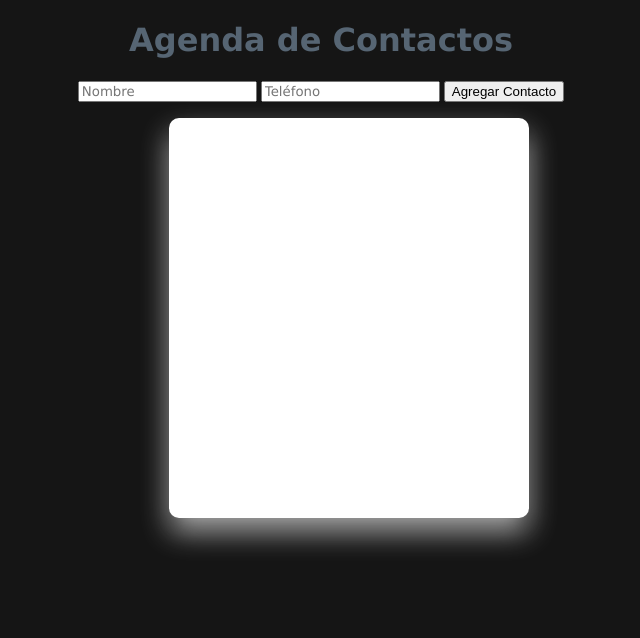
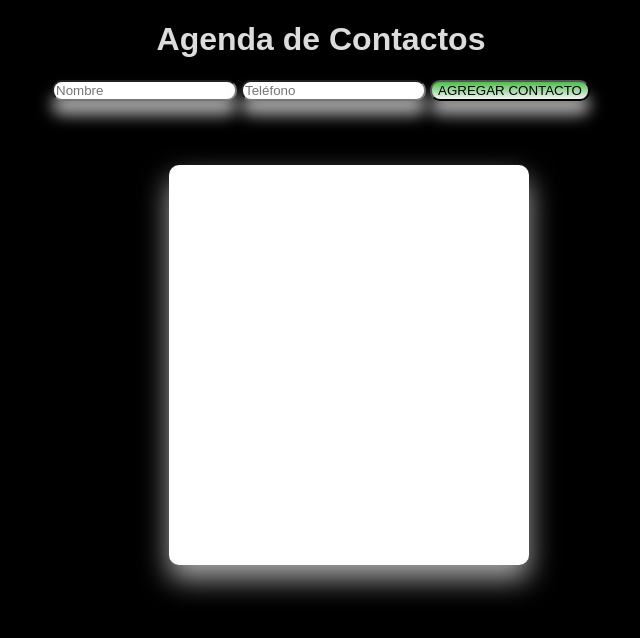
Before and after one commit to LabandeiraF/Agenda, a plain HTML site: page index.html in a window 1280 px wide. Shown: the whole page, without its empty margins (319-959 px from the left). Drawn offline with Linux system fonts and the light colour scheme.

Commit message:
actualizo css

```diff
--- a/style.css
+++ b/style.css
@@ -5,36 +5,58 @@ html{
 }
 
 body {
-    background-color: #151515;
+    background-color: black;
     text-align: center;
     display: block;
   }
 
 h1{
-    font-family: Verdana, Helvetica;
-  color: #566573;
+    font-family: Arial, Helvetica, sans-serif;
+  color: gainsboro;
   font-weight: bold;
 }
 
 input {
-    font-family: Verdana, Helvetica;
-    color: gray;
+  background-color: gainsboro, whitesmoke;
+  border-radius: 1rem;
+	border-radius: 10px;
+  	box-shadow: 0 14px 15px darkgray,
+			0 5px 5px black;
+
   }
 
  li{
     text-decoration: none;
     color: black;
     list-style: none;
+    font-size: x-large;
+    font-family: Arial, Helvetica, sans-serif;
   }
 
   #lista-contactos{
     background-color: white;
 	border-radius: 10px;
-  	box-shadow: 0 14px 28px darkgray,
-			0 10px 10px black;
+  	box-shadow: 0 14px 28px darkgray, 0 10px 10px black;
 	overflow: hidden;
 	width: 20rem;
-	max-width: 40rem;
+
 	min-height: 25rem;
     margin-left: 30rem;
+    margin-top: 4rem;
 }
+
+#agregar{
+  text-transform: uppercase;
+  background-color: white;
+	border-radius: 10px;
+  	box-shadow: 0 14px 15px darkgray,
+			0 5px 5px black;
+  background-image: linear-gradient(to bottom, rgb(76, 189, 76), whitesmoke);
+  background-image: -webkit-linear-gradient(top, rgb(76, 189, 76) whitesmoke );
+}
+
+button{
+  background-image: linear-gradient(to bottom, rgb(76, 189, 76), whitesmoke);
+  background-image: -webkit-linear-gradient(top, rgb(76, 189, 76) whitesmoke );
+  border-radius: 10px ;
+}
```
